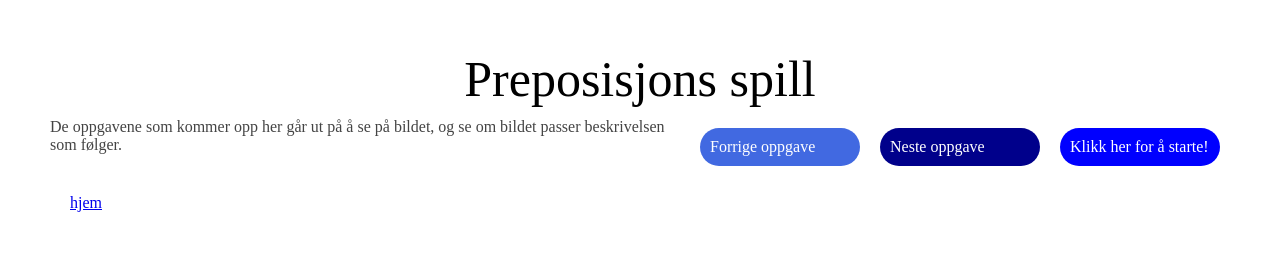
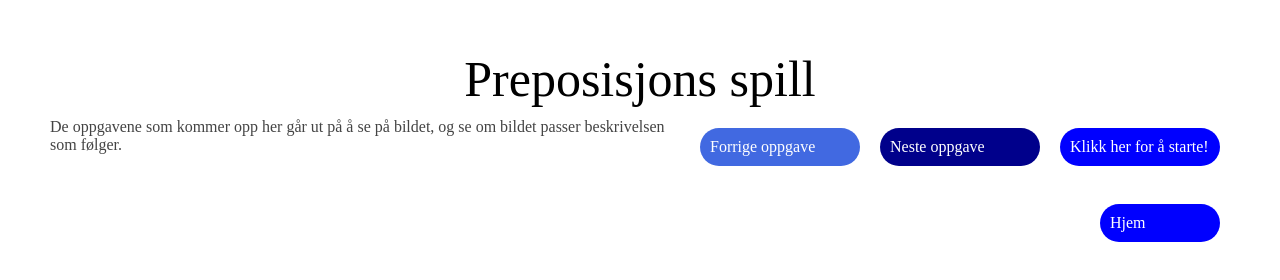
Before and after one commit to ClickerCode/Spraakhjerte-V.2, a plain HTML site: page Old.html in a window 1280 px wide. Drawn offline with Linux system fonts and the light colour scheme.

Commit message:
home knapp
la inn home knappen, men kjønner ikke hvorfor den ikke kommer opp som den skal ..

```diff
--- a/Old.html
+++ b/Old.html
@@ -16,7 +16,7 @@
     <div class="wrapper">De oppgavene som kommer opp her går ut på å se på bildet, og se om bildet passer beskrivelsen som følger.</div>
     <div class="box"></div>
     <div class="box picture"></div>
-    <a href="index.html">hjem </a>
+    <a href="index.html"><div class="home" onclick="">Hjem</div></a>
 
     <div id="exercise"> </div>
     <div id="medaljer"> </div>
```
Also changed, not shown: index.html (+1 -0 lines).
